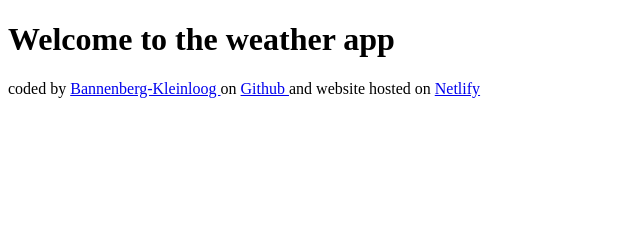
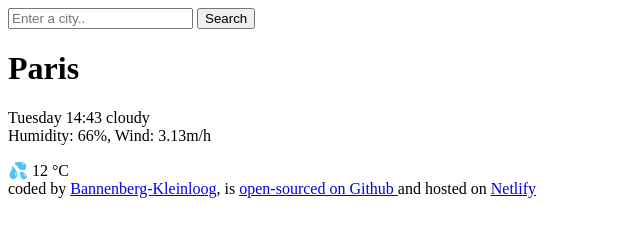
Before and after one commit to Annak506/WeatherApp-sheCodes-week7, a plain HTML site: page index.html in a window 1280 px wide. Shown: the whole page, without its empty margins (0-640 px from the left). Drawn offline with Linux system fonts and the light colour scheme.

Commit message:
coded basic html elements
input fields
structured the page into header, main and footer fields.

```diff
--- a/index.html
+++ b/index.html
@@ -6,11 +6,29 @@
     <title>WeatherApp</title>
 </head>
 <body>
-    <h1>Welcome to the weather app</h1>
+    <header>
+    <form>
+        <input type="search" placeholder="Enter a city.." required>
+        <input type="submit" value="Search">
+    </form>
+    </header>
+    <main>
+        <div>
+            <h1>Paris</h1>
+                <p>
+                    Tuesday 14:43 cloudy
+                </br>
+                    Humidity: 66%, Wind: 3.13m/h
+                </p>
+        </div>
+        <div>
+            💦 12 °C
+        </div>
+     </main>
     <footer> coded by
-        <a href="https://github.com/Annak506" target="_blank" >Bannenberg-Kleinloog </a> on
-        <a href="https://github.com/Annak506/WeatherApp-sheCodes-week7" target="_blank"> Github </a> and website hosted on
+        <a href="https://github.com/Annak506" target="_blank" >Bannenberg-Kleinloog</a>, is
+        <a href="https://github.com/Annak506/WeatherApp-sheCodes-week7" target="_blank"> open-sourced on Github </a> and hosted on
         <a href="https://weatherapp-shecodes-week7.netlify.app/" target="_blank"> Netlify </a> </footer>
-</body>
+    </body>
 
 </html>
```
